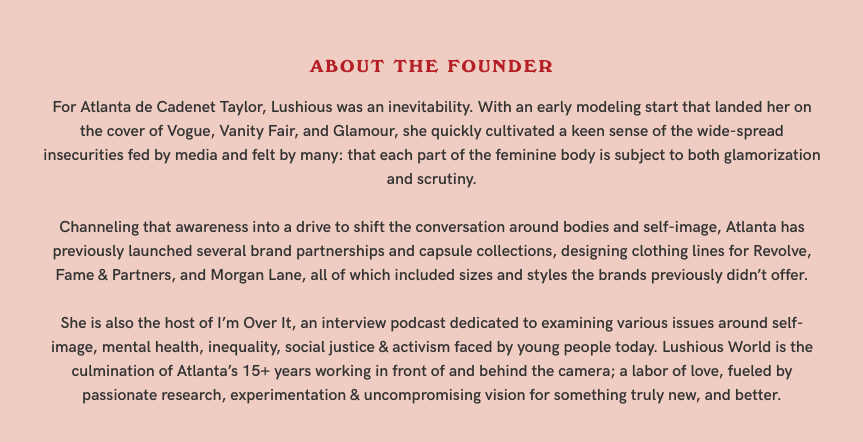
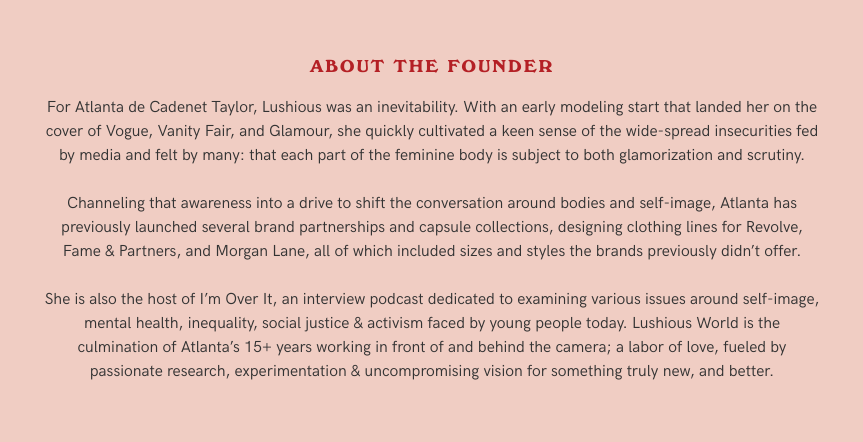
Before and after one commit to thatotherkid86/lushious, a plain HTML site: page about.html in a window 1280 px wide. Shown: the part 1451-1893 px from the top of the page, without its empty margins (208-1071 px from the left). Drawn offline with Linux system fonts and the light colour scheme.

Commit message:
fixing font weight

```diff
--- a/about.html
+++ b/about.html
@@ -135,7 +135,7 @@
 
         .other-page.about-page .about-page-content p {
             color: #333333;
-            font-family: 'HK Grotesk-SB';
+            font-family: 'HK Grotesk';
             letter-spacing: 0px;
             text-transform: none;
             font-weight: 500;
```
